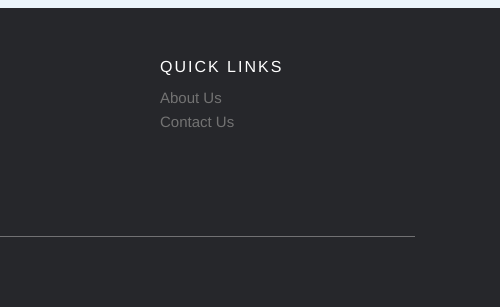
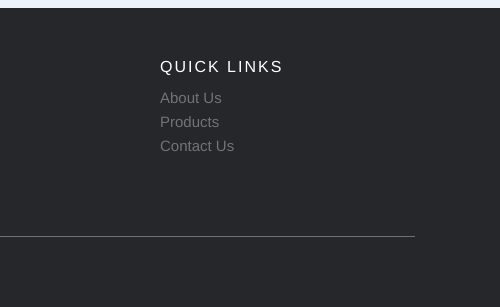
Before and after one commit to TKTWaterMeters/-, a plain HTML site: page index.html in a window 1280 px wide. Shown: the part 2014-2321 px from the top of the page, 780-1280 px from the left. Drawn offline with nearby package versions, Linux system fonts and the light colour scheme.

Commit message:
Update index.html

```diff
--- a/index.html
+++ b/index.html
@@ -891,6 +891,7 @@ footer {
             <h6>Quick Links</h6>
             <ul class="footer-links">
               <li><a href="about.html">About Us</a></li>
+		    <li><a href="product.html">Products</a></li>
               <li><a href="contact.html">Contact Us</a></li>
 
             </ul>
```
